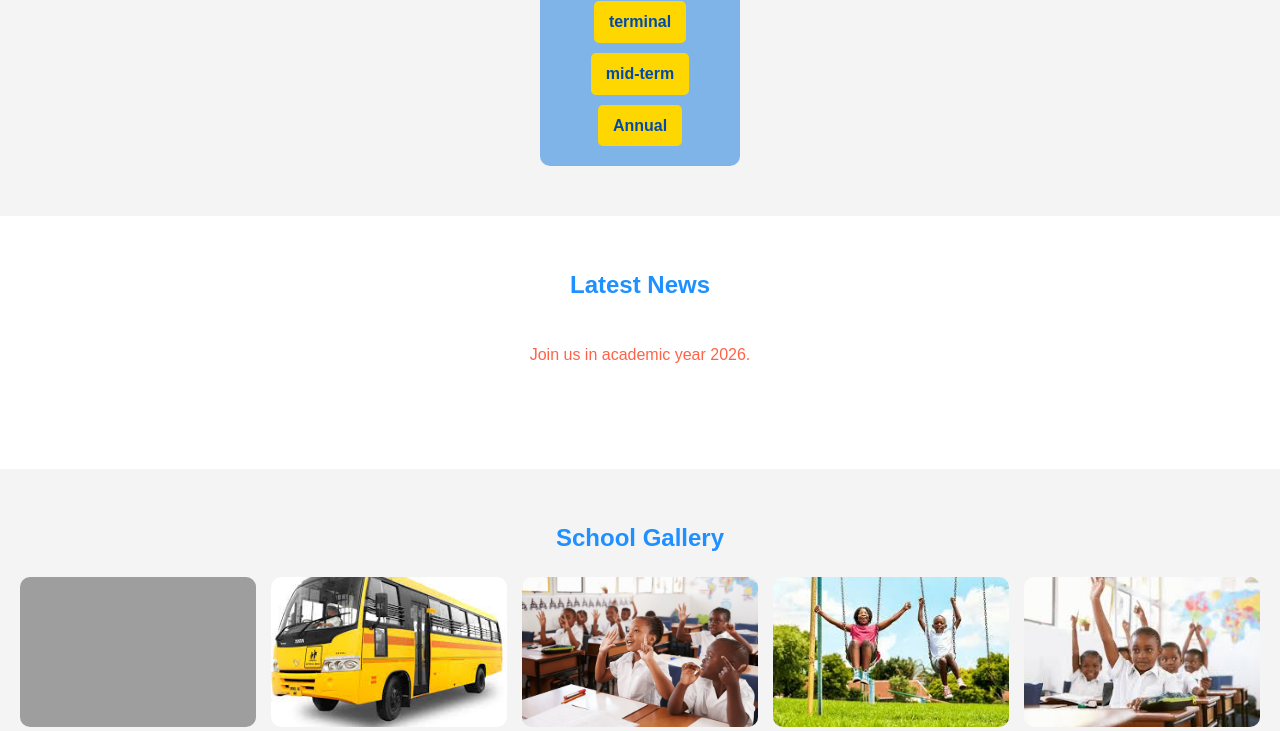
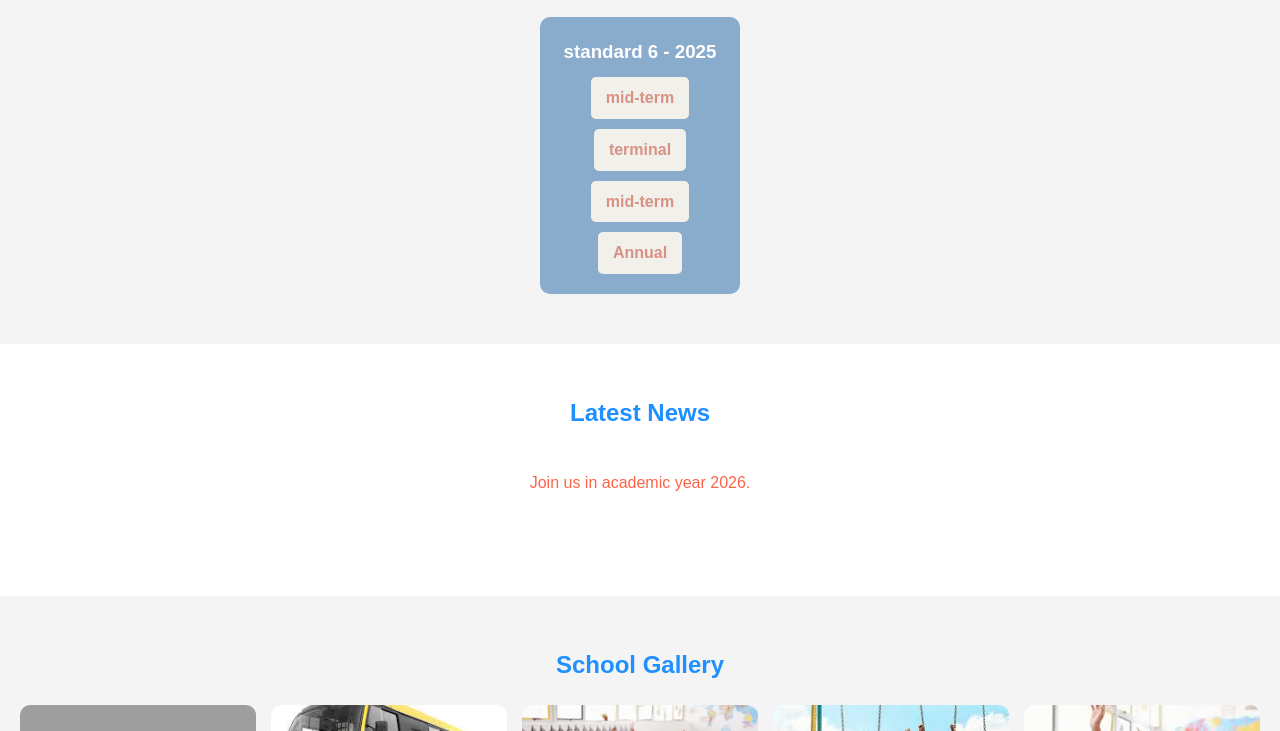
Before and after one commit to isackcharles57-collab/excellence-website, a plain HTML site: page index.html in a window 1280 px wide. Shown: the part 2051-2782 px from the top of the page. Drawn offline with Linux system fonts and the light colour scheme; grey boxes are pictures that could not be loaded.

Commit message:
Add files via upload

```diff
--- a/index.html
+++ b/index.html
@@ -33,6 +33,7 @@
 
   <!-- Hero Section -->
   <section id="nyumbani" class="hero">
+    <img src="logo.jpg" alt="nembo ya Shule" width="120" height="120">
     <h1>Welcom to Excellence Pre and Primary School</h1>
     <p>Education with Standards</p>
     <a href="#kuhusu" class="btn">Learn more</a>
--- a/style.css
+++ b/style.css
@@ -1,6 +1,14 @@
 /* ===== Msingi ===== */
 * { margin:0; padding:0; box-sizing:border-box; }
-body { font-family:"Poppins", sans-serif; line-height:1.6; }
+body {
+    font-family:"Poppins",
+    sans-serif;
+    line-height:1.6;
+    -moz-user-select: none;
+    -webkit-user-select: none;
+    -ms-user-select: none;
+    user-select: none;
+  }
 
 /* ===== Header ===== */
 header {
@@ -31,7 +39,7 @@ h2 {
   background-image: url(school.jpg);
   background-repeat: no-repeat;
   background-size: cover;
-  background-position: center;
+  background-position: c;
 }
 .hero h1 { font-size:2em; }
 .btn { display:inline-block; background-color:#ffd700; color: dodgerblue; padding:10px 20px; border-radius:5px; margin-top:15px; text-decoration:none; font-weight:bold; }
@@ -44,10 +52,10 @@ section { padding:50px 20px; text-align:center; }
 /* Results */
 .results { background:#f4f4f4; }
 .result-list { display:flex; flex-wrap:wrap; justify-content:center; gap:20px; margin-top:20px; }
-.result { background: rgb(127, 180, 233); color:white; padding:20px; border-radius:10px; width:200px; text-align:center; transition:transform 0.3s ease; }
+.result { background: rgb(137, 171, 204); color:white; padding:20px; border-radius:10px; width:200px; text-align:center; transition:transform 0.3s ease; }
 .result:hover { transform:scale(1.05); }
-.result a { display:inline-block; margin-top:10px; padding:8px 15px; background:#ffd700; color:#004aad; text-decoration:none; border-radius:5px; font-weight:bold; }
-.result a:hover { background:#e6c200; }
+.result a { display:inline-block; margin-top:10px; padding:8px 15px; background:#f1f0ea; color: rgb(216, 146, 133); text-decoration:none; border-radius:5px; font-weight:bold; }
+.result a:hover { background:#e7e79e; }
 
 /* Leadership */
 .leadership { background:#e6f0ff; }
```
Also changed, not shown: logo.jpg (added).
